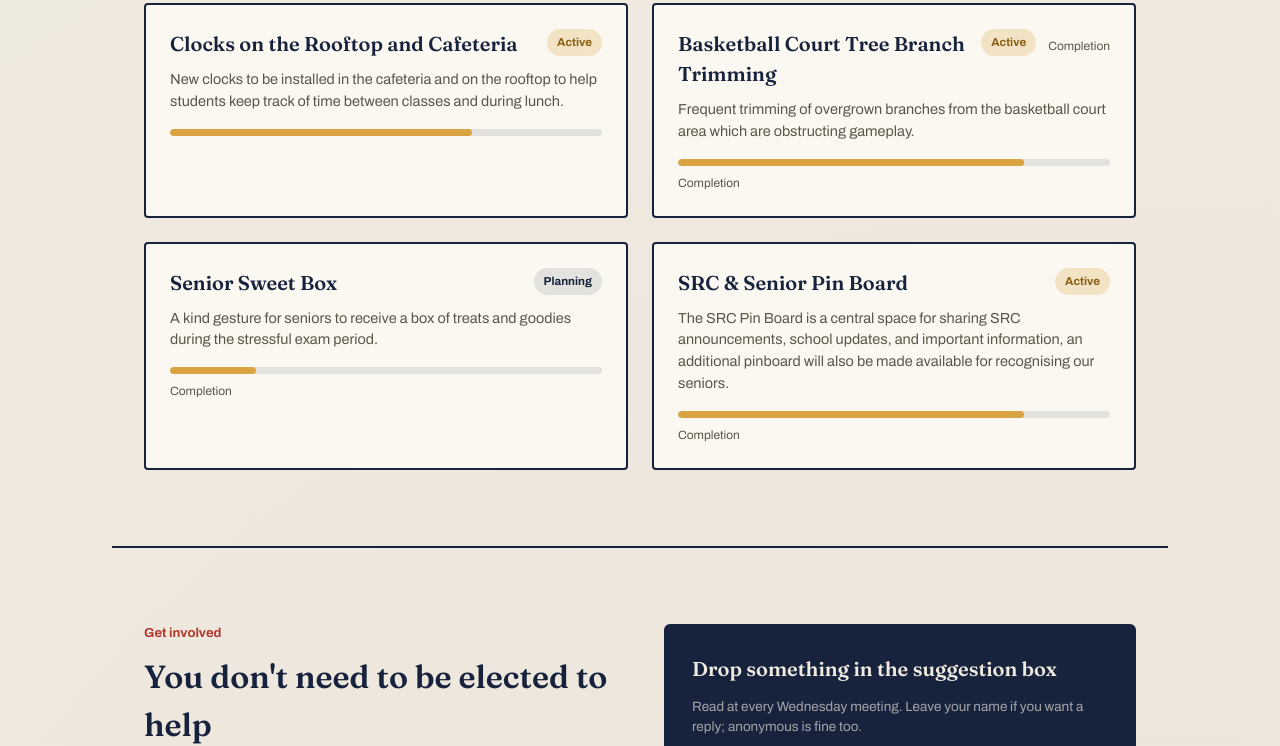
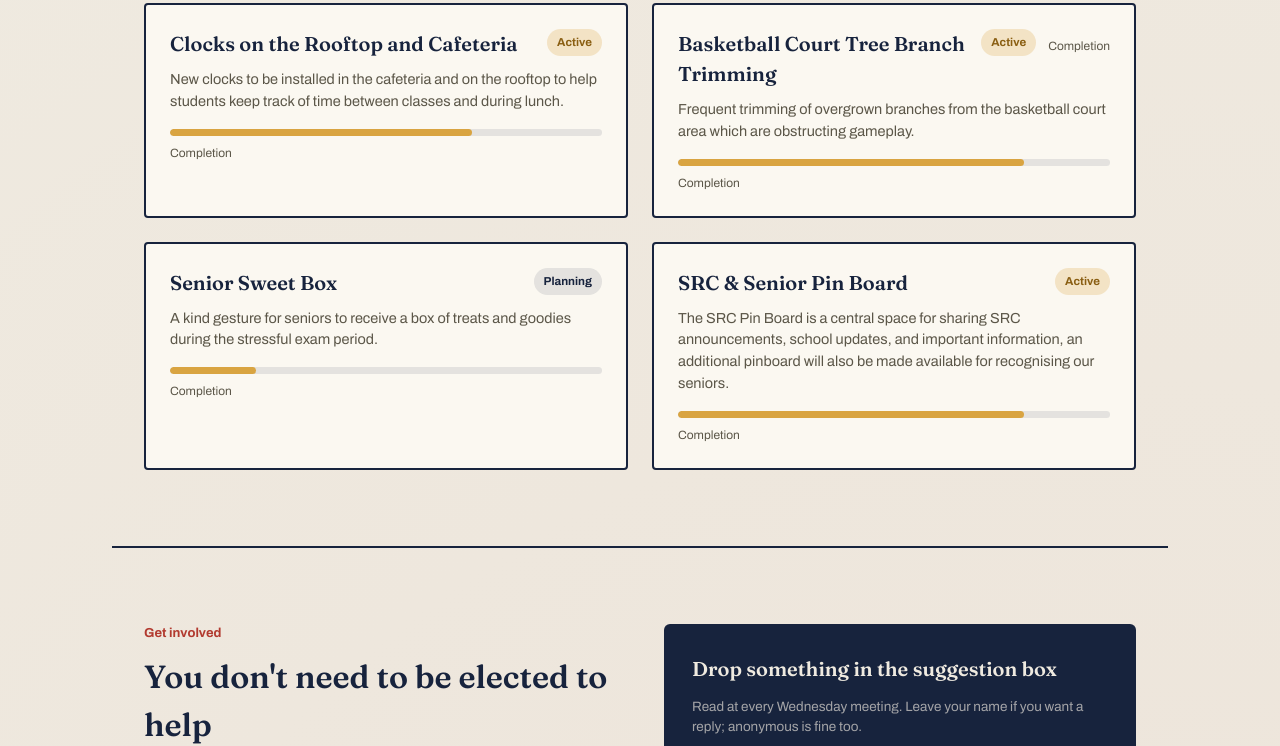
Before and after one commit to eisstudentcouncil/src-website, a plain HTML site: page index.html in a window 1280 px wide. Shown: the part 2952-3698 px from the top of the page. Drawn offline with Linux system fonts and the light colour scheme.

Commit message:
completion

```diff
--- a/index.html
+++ b/index.html
@@ -357,9 +357,7 @@
               <div class="bar">
                 <div class="bar-fill" style="width: 70%"></div>
               </div>
-              <!-- <div class="init-meta">
-                Voting closes Friday · 340 votes so far
-              </div> -->
+              <div class="init-meta">Completion</div>
             </div>
 
             <div class="init-card">
```
